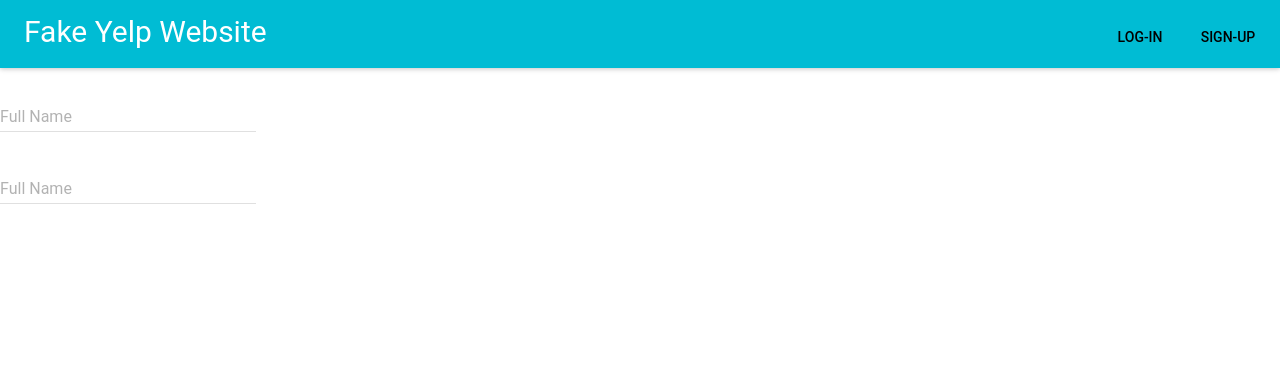
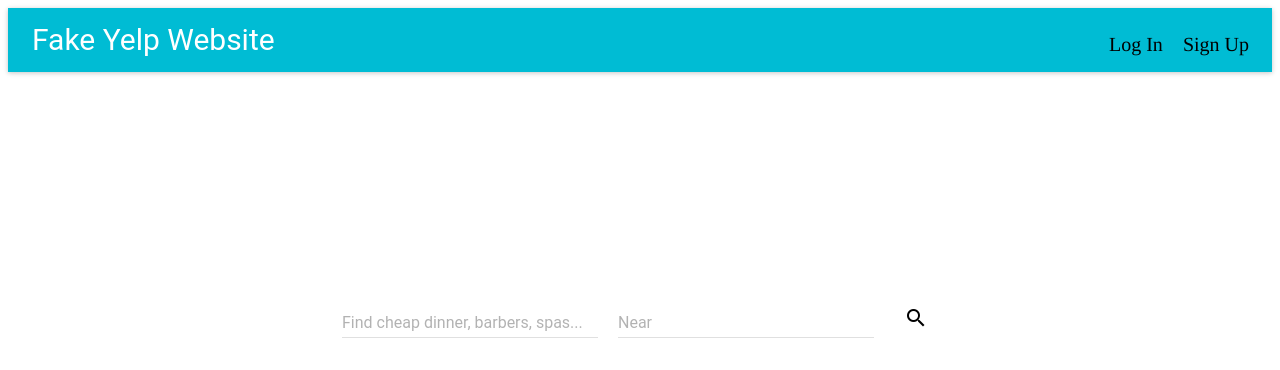
Before and after one commit to AntonioLok/YELP_react, a React (Create React App) app: page /home in a window 1280 px wide. Shown: the top 370 px of the page. Built offline with nearby package versions, Linux system fonts and the light colour scheme.

Commit message:
added redux

```diff
--- a/package.json
+++ b/package.json
@@ -3,13 +3,17 @@
   "version": "0.1.0",
   "private": true,
   "dependencies": {
+    "material-design-icons": "^3.0.1",
     "material-ui": "^0.20.1",
+    "material-ui-icons": "^1.0.0-beta.36",
     "react": "^16.4.1",
     "react-dom": "^16.4.1",
     "react-facebook-login": "^4.0.1",
     "react-google-login": "^3.2.1",
+    "react-redux": "^5.0.7",
     "react-router-dom": "^4.3.1",
-    "react-scripts": "1.1.4"
+    "react-scripts": "1.1.4",
+    "redux": "^4.0.0"
   },
   "scripts": {
     "start": "react-scripts start",
--- a/public/index.html
+++ b/public/index.html
@@ -10,6 +10,8 @@
     -->
     <link rel="manifest" href="%PUBLIC_URL%/manifest.json">
     <link rel="shortcut icon" href="%PUBLIC_URL%/favicon.ico">
+    <link href="https://fonts.googleapis.com/icon?family=Material+Icons"
+      rel="stylesheet">
     <!--
       Notice the use of %PUBLIC_URL% in the tags above.
       It will be replaced with the URL of the `public` folder during the build.
--- a/src/components/App.js
+++ b/src/components/App.js
@@ -4,6 +4,7 @@ import SignUp from './SignUp'
 import LogIn from './LogIn'
 import Header from './Header'
 import { BrowserRouter as Router, Switch, Route } from 'react-router-dom';
+import { Redirect } from 'react-router-dom';
 import '../styles/App.css';
 
 class App extends Component {
@@ -15,12 +16,12 @@ class App extends Component {
   }
 
   render() {
-
     return (
       <Router>
         <div className="container">
           <Header />
           <Switch>
+            <Route exact path="/" render={() => <Redirect to="/home" />} />
             <Route exact path="/home" component={ Home } />
             <Route exact path="/sign-up" component={ SignUp } />
             <Route exact path="/log-in" component={ LogIn } />
--- a/src/components/Header.js
+++ b/src/components/Header.js
@@ -1,8 +1,11 @@
 import React, { Component } from 'react';
+import { connect } from 'react-redux'
 import MuiThemeProvider from 'material-ui/styles/MuiThemeProvider';
+import { NavLink } from 'react-router-dom'
 import AppBar from 'material-ui/AppBar';
 import FlatButton from 'material-ui/FlatButton';
 import Snackbar from 'material-ui/Snackbar';
+import '../styles/Header.css';
 
 class Header extends Component {
   constructor(props){
@@ -13,48 +16,49 @@ class Header extends Component {
     }
   }
 
-  componentWillMount() {
-    alert("HI");
-  }
-
   logOut() {
-    this.setState({loggedIn: false, open: true});
+    this.props.dispatchLogOut();
+    this.setState({open: true});
     sessionStorage.clear();
   }
 
   render() {
 
-    const buttonStyle = {
-      height: "50px",
-      color: 'black',
-      marginTop: "10px"
+    const navStyle = {
+      textDecoration: "none",
+      fontSize: "20px",
+      fontFamily: "times",
+      color: "black",
+      lineHeight: "56px",
+      marginRight: "15px",
+      cursor: "pointer"
     };
 
     const loggedOut = (
       <div>
-        <FlatButton label="Log-In" style={buttonStyle} href={"/log-in"}/>
-        <FlatButton label="Sign-Up" style={buttonStyle}  href={"/sign-up"}/>
+        <NavLink style={navStyle} to="/log-in"> Log In </NavLink>
+        <NavLink style={navStyle}  to="/sign-up"> Sign Up </NavLink>
       </div>
     );
 
     const loggedIn = (
       <div>
-        <FlatButton label="Log-Out" style={buttonStyle} onClick={()=> this.logOut()}/>
+        <div style={navStyle} onClick={()=> this.logOut()}> Log Out </div>
       </div>
     );
-
-
+    {console.log(this.props.loggedIn)}
     return (
       <div>
+
         <MuiThemeProvider>
           <AppBar
             title={
-              <a style={{textDecoration: "none", fontSize: "30px", cursor: "pointer", color: "white"}}
-                href={"/home"}>
+              <NavLink style={{textDecoration: "none", fontSize: "30px", cursor: "pointer", color: "white"}}
+                to={"/home"}>
                 Fake Yelp Website
-              </a>
+              </NavLink>
             }
-            iconElementRight={this.state.loggedIn? loggedIn : loggedOut }
+            iconElementRight={this.props.loggedIn.isLogged.loggedIn || sessionStorage.getItem("email") ? loggedIn : loggedOut }
             showMenuIconButton={false}
           />
           <Snackbar
@@ -69,4 +73,15 @@ class Header extends Component {
   }
 }
 
-export default Header;
+const mapStateToProps = state => (
+  {loggedIn : state}
+);
+
+const mapDispatchToProps = dispatch => (
+  {dispatchLogOut: () => dispatch({type: "loggingOut"})}
+);
+
+export default connect(
+  mapStateToProps,
+  mapDispatchToProps
+)(Header);
--- a/src/components/Home.js
+++ b/src/components/Home.js
@@ -2,6 +2,7 @@ import React, { Component } from 'react';
 import MuiThemeProvider from 'material-ui/styles/MuiThemeProvider';
 import Snackbar from 'material-ui/Snackbar';
 import TextField from 'material-ui/TextField';
+import RaisedButton from 'material-ui/RaisedButton';
 import '../styles/Home.css';
 
 class Home extends Component {
@@ -21,15 +22,34 @@ class Home extends Component {
   }
 
   render() {
+    const form = (
+      <form id="home" onSubmit={(event) => this.handleSubmit(event)}>
+        <TextField
+          floatingLabelText="Find cheap dinner, barbers, spas..."
+          name="item"
+          onChange={(event) => this.handleChange(event)}
+          style={{marginRight: "20px"}}
+          errorText={this.state.emailError}
+        />
+        <TextField
+          floatingLabelText="Near"
+          name="place"
+          onChange={(event) => this.handleChange(event)}
+          style={{marginRight: "20px"}}
+          errorText={this.state.passwordError}
+        />
+        <button
+        style={{backgroundColor: "rgba(0, 0, 0, 0)",
+          border: "none",
+          padding: "3px 10px 10px 10px"}}
+        type="submit"
+        class="material-icons"> search</button>
+    </form>
+  );
     return (
       <MuiThemeProvider>
         <div id="home-container">
-          <TextField
-            floatingLabelText="Full Name"
-          /><br />
-          <TextField
-            floatingLabelText="Full Name"
-          /><br />
+          {form}
           <Snackbar
             open={this.state.open}
             message={this.state.msg}
--- a/src/components/LogIn.js
+++ b/src/components/LogIn.js
@@ -5,9 +5,10 @@ import RaisedButton from 'material-ui/RaisedButton';
 import FacebookLogin from 'react-facebook-login';
 import GoogleLogin from 'react-google-login';
 import Snackbar from 'material-ui/Snackbar';
+import { connect } from 'react-redux'
 import '../styles/LogIn.css';
 
-class Schedule extends Component {
+class LogIn extends Component {
   constructor(props) {
     super(props);
     this.state = {
@@ -21,6 +22,7 @@ class Schedule extends Component {
   }
 
   componentWillMount() {
+    console.log(this.props);
     this.props.history.push({
       pathname: "/log-in",
       state: false
@@ -47,14 +49,17 @@ class Schedule extends Component {
   }
 
   logIn(res, type) {
+    console.log(res);
     if (type === "facebook" && res.email) {
-      sessionStorage.setItem("email", JSON.stringify(res.email))
+      sessionStorage.setItem("email", JSON.stringify(res))
+      this.props.dispatchLogIn(res.email)
       this.props.history.push({
         pathname: "/home",
         state: true
       });
     } else if (type === "google" && res.w3.U3) {
-      sessionStorage.setItem("email", JSON.stringify(res.w3.U3))
+      sessionStorage.setItem("email", JSON.stringify(res))
+      this.props.dispatchLogIn(res.w3.U3)
       this.props.history.push({
         pathname: "/home",
         state: true
@@ -143,4 +148,15 @@ class Schedule extends Component {
   }
 }
 
-export default Schedule;
+const mapStateToProps = state => (
+  {loggedIn : state}
+);
+
+const mapDispatchToProps = dispatch => (
+  {dispatchLogIn: (userEmail) => dispatch({type: "logging", email: userEmail})}
+);
+
+export default connect(
+  mapStateToProps,
+  mapDispatchToProps
+)(LogIn);
--- a/src/index.js
+++ b/src/index.js
@@ -1,8 +1,17 @@
 import React from 'react';
 import ReactDOM from 'react-dom';
-import './index.css';
+import { Provider } from 'react-redux'
+import { createStore } from 'redux'
+import rootReducer from './reducers'
 import App from './components/App';
 import registerServiceWorker from './registerServiceWorker';
 
-ReactDOM.render(<App />, document.getElementById('root'));
+const store = createStore(rootReducer)
+
+ReactDOM.render(
+  <Provider store={store}>
+    <App />
+  </Provider>,
+  document.getElementById('root')
+);
 registerServiceWorker();
--- /dev/null
+++ b/src/reducers/LogIn.js
@@ -0,0 +1,18 @@
+const LogIn = (state={loggedIn: false, email: ""}, action) => {
+  switch(action.type) {
+    case "logging":
+      return ({
+          loggedIn: true,
+          email: action.email
+        }) ;
+    case "loggingOut":
+      return ({
+          loggedIn: false,
+          email: ""
+        }) ;
+    default:
+      return state;
+  }
+}
+
+export default LogIn;
--- /dev/null
+++ b/src/reducers/index.js
@@ -0,0 +1,8 @@
+import { combineReducers } from 'redux'
+import LogIn from './LogIn'
+
+const rootReducer = combineReducers({
+  isLogged: LogIn
+});
+
+export default rootReducer;
--- /dev/null
+++ b/src/styles/Header.css
@@ -0,0 +1,3 @@
+#title {
+  margin-top: 5px;
+}
--- a/src/styles/Home.css
+++ b/src/styles/Home.css
@@ -2,6 +2,8 @@ h2 {
   margin-top: 30px;
 }
 
-#formContainer {
+#home {
   text-align: center;
+  margin-top: 16%;
+  height: 100px;
 }
```
Also changed, not shown: 1 other file (tests, documents, lock files or other folders).
